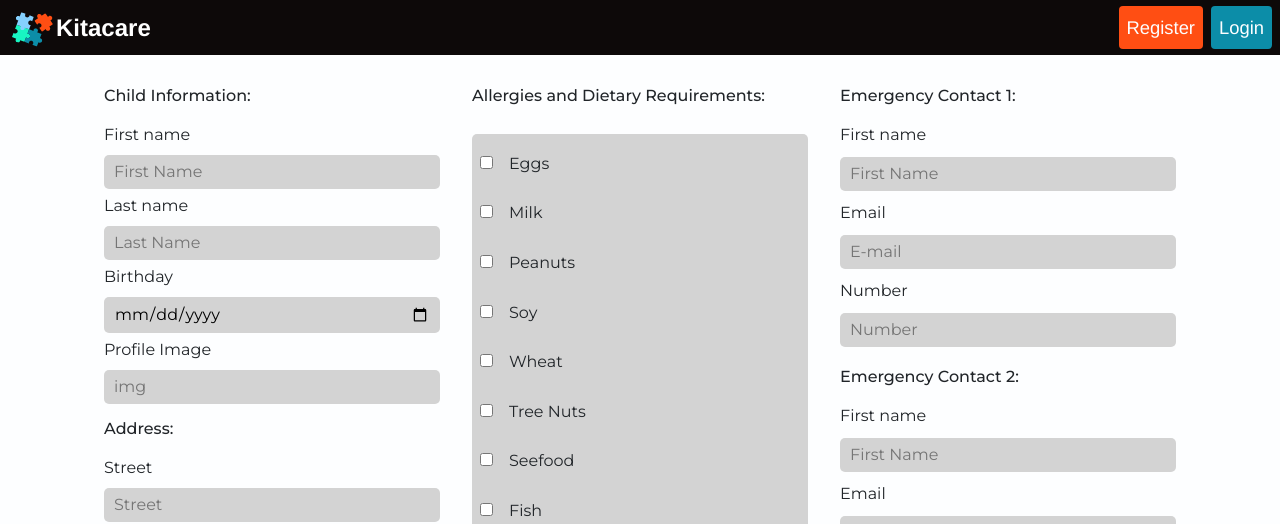
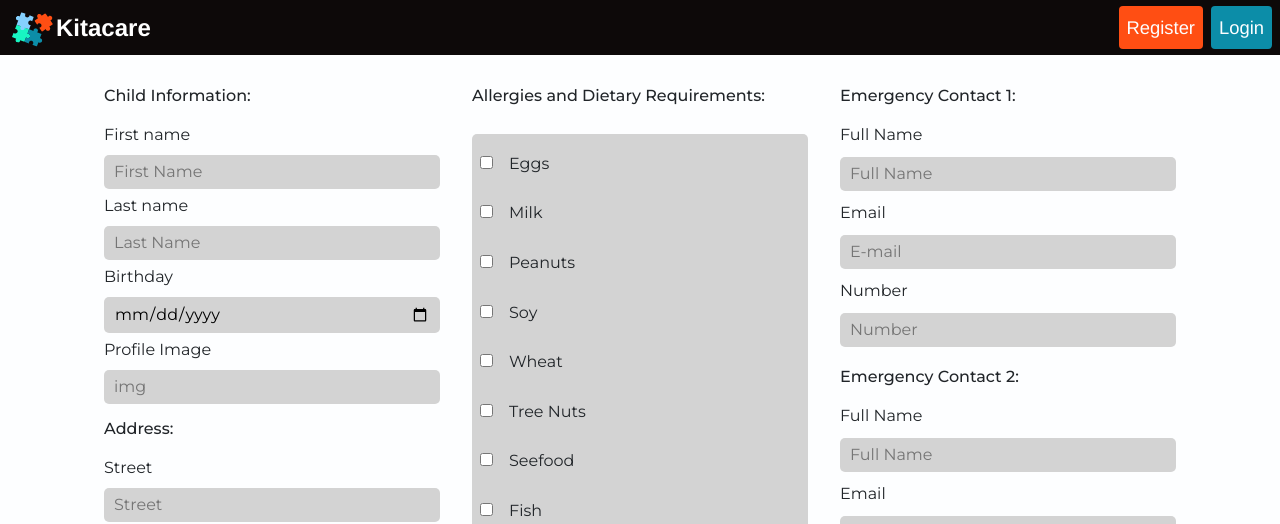
Before and after one commit to ben-gee723/kitacare, a React (Create React App) app in the folder frontend/: page /#/cregister in a window 1280 px wide. Shown: the top 524 px of the page. Built offline with nearby package versions, Linux system fonts and the light colour scheme.

Commit message:
emergency contact labels edited

```diff
--- a/frontend/src/components/RegisterForms/ChildRegister.js
+++ b/frontend/src/components/RegisterForms/ChildRegister.js
@@ -155,8 +155,8 @@ export default function ChildRegister(props) {
             </div>
 
             <div className={styles.emerInput}>
-              <label className={styles.details}>First name</label> <br />
-              <input type='text' name='emerName1' placeholder='First Name' />
+              <label className={styles.details}>Full Name</label> <br />
+              <input type='text' name='emerName1' placeholder='Full Name' />
             </div>
 
             <div className={styles.emerInput}>
@@ -176,8 +176,8 @@ export default function ChildRegister(props) {
             </div>
 
             <div className={styles.emerInput}>
-              <label className={styles.details}>First name</label> <br />
-              <input type='text' name='emerName2' placeholder='First Name' />
+              <label className={styles.details}>Full Name</label> <br />
+              <input type='text' name='emerName2' placeholder='Full Name' />
             </div>
 
             <div className={styles.emerInput}>
```
